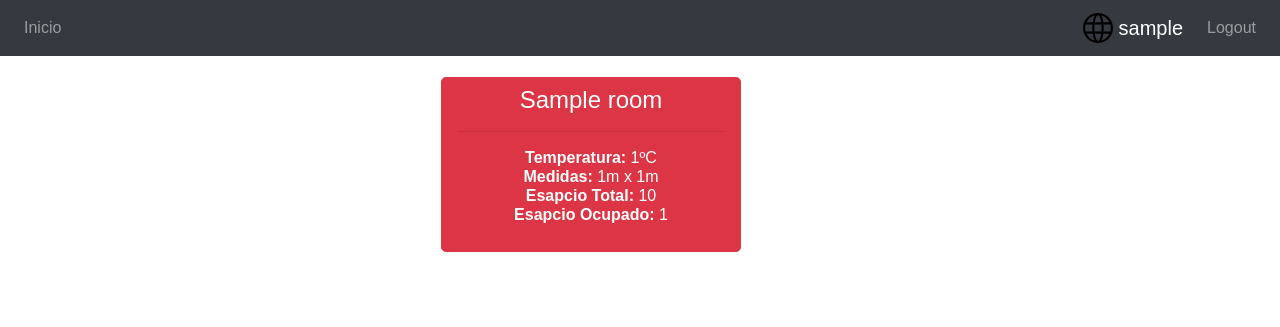
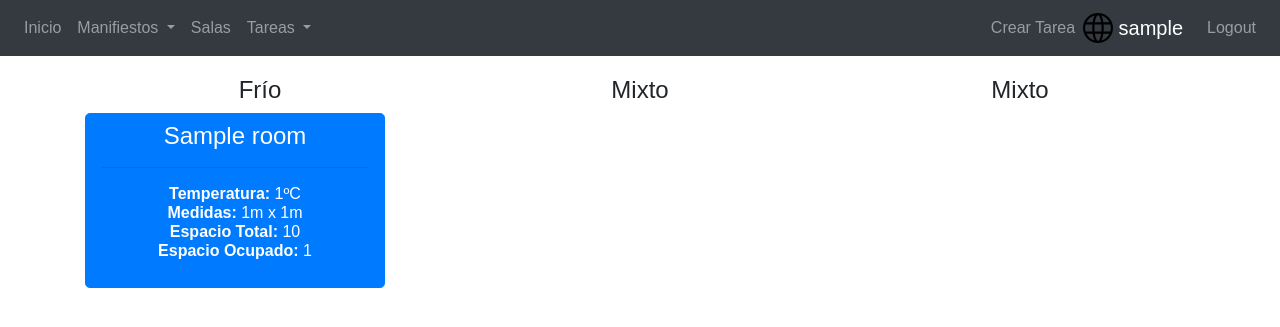
Before and after one commit to elskater98/Joint-Project, a Django app: page /application/salas/ in a window 1280 px wide. Shown: the top 327 px of the page. Run offline with Django 3.2, Linux system fonts and the light colour scheme; a user stored in the database is signed in; tables that the repository leaves empty hold one stand-in row (values such as "Sample post"); lists and menus that the app fills with data are empty; some libraries are stand-ins or nearby versions.

Commit message:
rooms cold, mixed, normal done

```diff
--- a/JointProject/application/models.py
+++ b/JointProject/application/models.py
@@ -36,7 +36,6 @@ class Dimension (models.Model):
         return '%s x %s x %s' % (self.long_cm, self.width_cm, self.height_cm)
 
 
-
 class Client (models.Model):
     DNI = models.CharField(max_length=9)
     name = models.CharField(max_length=64)
@@ -63,12 +62,13 @@ class Product (models.Model):
 
 class Room (models.Model):
     nombre = models.CharField(max_length=64)
+    R_STATUS = (('F', 'Frio'), ('M', 'Mixto'), ('N', 'Normal'))
+    r_status = models.CharField(max_length=1, choices=R_STATUS, blank=False, default='N')
     temperatura = models.IntegerField()
     ancho = models.IntegerField()
     largo = models.IntegerField()
     espacio_Total = models.IntegerField()
     espacio_Ocupado = models.IntegerField()
-
 
     def __str__(self):
         return '%s %iCº %ix%i %i/%i ' % (self.nombre,self.temperatura,self.ancho,self.largo,self.espacio_Ocupado,self.espacio_Total)
@@ -94,16 +94,16 @@ class Location (models.Model):
     def __str__(self):
         return 'Pas:%sPres:%sH:%s-%s ' % (self.aisle,self.shelf,self.space,self.room)
 
+
 class UserProfile(models.Model):
     user = models.OneToOneField(User, related_name="profile",on_delete=models.SET_DEFAULT,default=0)
     ROLE_STATUS =(('admin','admin'),('gestorsala','gestor de sala'),('operario','operario'),('mantenimiento','operario de mantenimiento'),('CEO','CEO'))
     role = models.CharField(max_length=32, choices=ROLE_STATUS, blank=False, default='operario') #Null true and blank true ?¿
 
-
     def __str__(self):
         return 'User: %s Role: %s' % (self.user,self.role)
- #Permet inclour els atributs a la clase User {{user.profile.role}}
-    @receiver(post_save, sender=User)
+
+    @receiver(post_save, sender=User)  # Permet inclour els atributs a la clase User {{user.profile.role}}
     def create_user_profile(sender, instance, created, **kwargs):
         if created:
             UserProfile.objects.create(user=instance)
@@ -111,6 +111,7 @@ class UserProfile(models.Model):
     @receiver(post_save, sender=User)
     def save_user_profile(sender, instance, **kwargs):
         instance.profile.save()
+
 
 class Task(models.Model):
     T_STATUS = (('M', 'Manteniment'), ('O', 'Operarios'))
--- a/JointProject/application/urls.py
+++ b/JointProject/application/urls.py
@@ -37,7 +37,7 @@ urlpatterns+=[
 
 #SALAS
 urlpatterns+=[
-    path('salas/', ListRooms.as_view(), name='rooms'),
+    path('salas/', rooms, name='rooms'),
     path('salas/<int:pk>', room_details, name='room_detail'),
     path('salas/<int:pk>/tareas', room_tareas, name='room_tareas'),
     path('salas/<int:pk>/products',product_details,name='product_detail'),
--- a/JointProject/application/views.py
+++ b/JointProject/application/views.py
@@ -74,7 +74,6 @@ def room_tareas(request, pk):
         raise PermissionDenied
 
 
-
 def product_details (request, pk):
     logged_user = request.user
     role_class = UserProfile.objects.filter(user=logged_user)
@@ -86,18 +85,35 @@ def product_details (request, pk):
     else:
         raise PermissionDenied
 
+
+def rooms(request):
+    logged_user = request.user
+    role_class = UserProfile.objects.filter(user=logged_user)
+
+    if role_class.get().role == 'gestorsala' or role_class.get().role == 'mantenimiento' or role_class.get().role == 'admin' or role_class.get().role == 'operario':
+        rooms_c = Room.objects.filter(r_status__contains='F')  # Cold
+        rooms_m = Room.objects.filter(r_status__contains='M')  # Mixed
+        rooms_n = Room.objects.filter(r_status__contains='N')  # Normal
+        return render(request, 'GestorSala/rooms.html', context={'role_class': role_class.get(), 'cold': rooms_c,
+                                                                 'mixed': rooms_m, 'normal': rooms_n})
+    else:
+        raise PermissionDenied
+
+
+"""
 class ListRooms(ListView):
     queryset = Room.objects.all()
     context_object_name = 'rooms'
     template_name = 'GestorSala/rooms.html'
 
     def dispatch(self, request, *args, **kwargs):
-        """Solo puede acceder a la creacion de una tarea los usuarios con el rol gestor de sala o admin"""
+        Solo puede acceder a la creacion de una tarea los usuarios con el rol gestor de sala o admin
         role = self.request.user.profile.role
-        if role == 'admin' or role == 'gestorsala' or role == 'CEO' or role == 'operario' or role =='mantenimiento':
+        if role == 'admin' or role == 'gestorsala' or role == 'CEO' or role == 'operario' or role == 'mantenimiento':
             return super(ListRooms, self).dispatch(request, *args, **kwargs)
         else:
             raise PermissionDenied
+"""
 
 
 def tareas_mantenimiento(request):
@@ -108,7 +124,8 @@ def tareas_mantenimiento(request):
         tasks_p = Task.objects.filter(status__contains='P').filter(t_status__contains='M')
         tasks_r = Task.objects.filter(status__contains='R').filter(t_status__contains='M')
         tasks_f = Task.objects.filter(status__contains='F').filter(t_status__contains='M')
-        return render(request, 'GestorSala/tareas.html', context={'role_class':role_class.get(), 'tareas_p':tasks_p, 'tareas_r':tasks_r, 'tareas_f':tasks_f})
+        return render(request, 'GestorSala/tareas.html', context={'role_class': role_class.get(), 'tareas_p': tasks_p,
+                                                                  'tareas_r': tasks_r, 'tareas_f': tasks_f})
     else:
         raise PermissionDenied
 
--- a/JointProject/templates/GestorSala/rooms.html
+++ b/JointProject/templates/GestorSala/rooms.html
@@ -1,5 +1,5 @@
 {% extends 'generic.html' %}
-<html lang="en">
+<!--<html lang="en">
 <head>
     <meta charset="UTF-8">
     <title>SALAS</title>
@@ -8,21 +8,53 @@
 <h1>
     SALAS
 </h1>
+-->
+{% block informacio %}
+    <div style="margin-top:20px" class="container">
+        <div class="row">
+            <div class="col">
+                <h4 align="center">Frío</h4>
+                {% for room in cold %}
+                        <div>
+                            <a style="width: 300px; height: 175px" tabindex="0" class="btn btn-lg btn-primary" role="button" data-toggle="popover" data-trigger="focus"
+                            title="informació" data-content="Temperatura: <br /> Espacio:" href="{% url 'room_detail' room.pk %}"> <h4>{{room.nombre}}</h4> <hr/>
+                                <h6><strong>Temperatura: </strong> {{ room.temperatura }}ºC  <br/>
+                                <strong>Medidas: </strong> {{ room.ancho}}m x {{room.largo}}m <br/>
+                                <strong>Espacio Total: </strong> {{ room.espacio_Total}} <br/>
+                                <strong>Espacio Ocupado: </strong> {{ room.espacio_Ocupado}}</h6></a>
+                        </div>
+                {% endfor %}
+            </div>
 
-{% block informacio %}
-    <tr style="margin-top:20px" class="container">
-        <table align="center" style="margin-top: 20px" width="400">
-            {% for x in rooms %}
-            <tr>
-                <th><a style="width: 300px; height: 175px" tabindex="0" class="btn btn-lg btn-danger" role="button" data-toggle="popover" data-trigger="focus"
-                       title="informació" data-content="Temperatura: <br /> Espacio:" href="{% url 'room_detail' x.pk %}"> <h4>{{x.nombre}}</h4> <hr/> <h6><strong>Temperatura: </strong> {{ x.temperatura }}ºC  <br/> <strong>Medidas: </strong> {{ x.ancho}}m x {{x.largo}}m <br/> <strong>Esapcio Total: </strong> {{ x.espacio_Total}} <br/> <strong>Esapcio Ocupado: </strong> {{ x.espacio_Ocupado}}</h6></a>
+            <div class="col">
+                <h4 align="center">Mixto</h4>
+                    {% for room in mixed %}
+                        <div>
+                            <a style="width: 300px; height: 175px" tabindex="0" class="btn btn-lg btn-danger" role="button" data-toggle="popover" data-trigger="focus"
+                            title="informació" data-content="Temperatura: <br /> Espacio:" href="{% url 'room_detail' room.pk %}"> <h4>{{room.nombre}}</h4> <hr/>
+                                <h6><strong>Temperatura: </strong> {{ room.temperatura }}ºC  <br/>
+                                <strong>Medidas: </strong> {{ room.ancho}}m x {{room.largo}}m <br/>
+                                <strong>Espacio Total: </strong> {{ room.espacio_Total}} <br/>
+                                <strong>Espacio Ocupado: </strong> {{ room.espacio_Ocupado}}</h6></a>
+                        </div>
+                    {% endfor %}
+            </div>
 
-                </th>
-            </tr>
-            {% endfor %}
-        </table>
-    </tr>
-
+            <div class="col">
+                <h4 align="center">Mixto</h4>
+                    {% for room in normal %}
+                        <div>
+                            <a style="width: 300px; height: 175px" tabindex="0" class="btn btn-lg btn-warning" role="button" data-toggle="popover" data-trigger="focus"
+                            title="informació" data-content="Temperatura: <br /> Espacio:" href="{% url 'room_detail' room.pk %}"> <h4>{{room.nombre}}</h4> <hr/>
+                                <h6><strong>Temperatura: </strong> {{ room.temperatura }}ºC  <br/>
+                                <strong>Medidas: </strong> {{ room.ancho}}m x {{room.largo}}m <br/>
+                                <strong>Espacio Total: </strong> {{ room.espacio_Total}} <br/>
+                                <strong>Espacio Ocupado: </strong> {{ room.espacio_Ocupado}}</h6></a>
+                        </div>
+                    {% endfor %}
+            </div>
+        </div>
+    </div>
 {% endblock %}
 </body>
 </html>
```
Also changed, not shown: JointProject/application/migrations/0001_initial.py, JointProject/application/migrations/0004_room_r_status.py (added).
